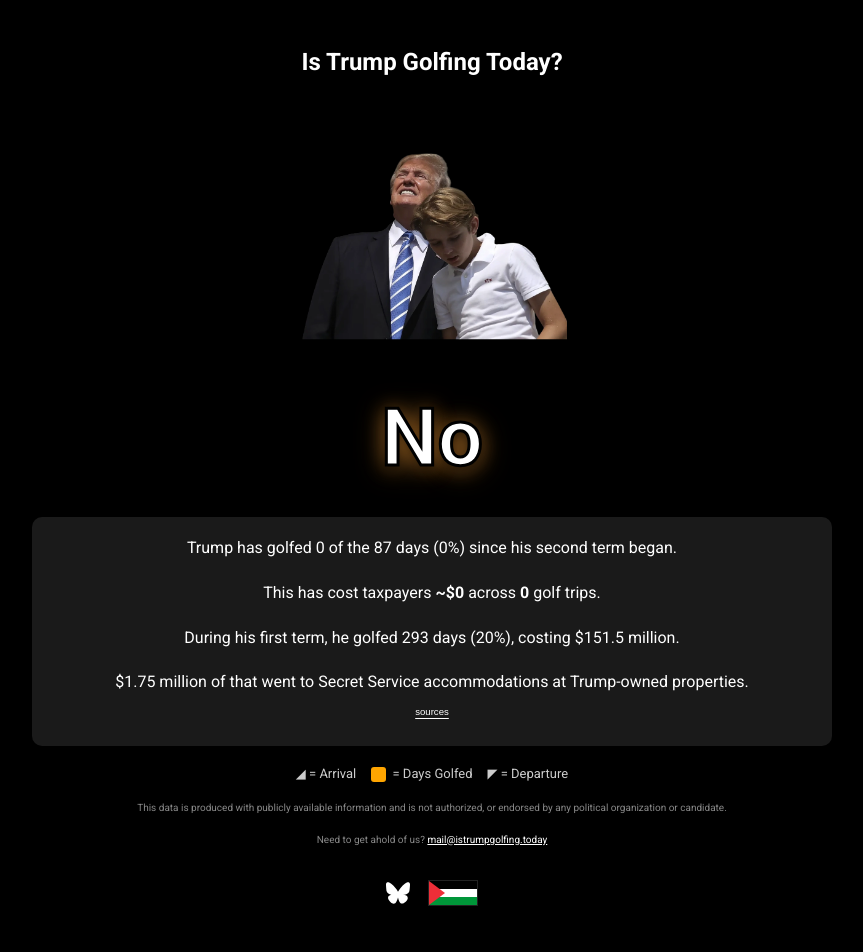
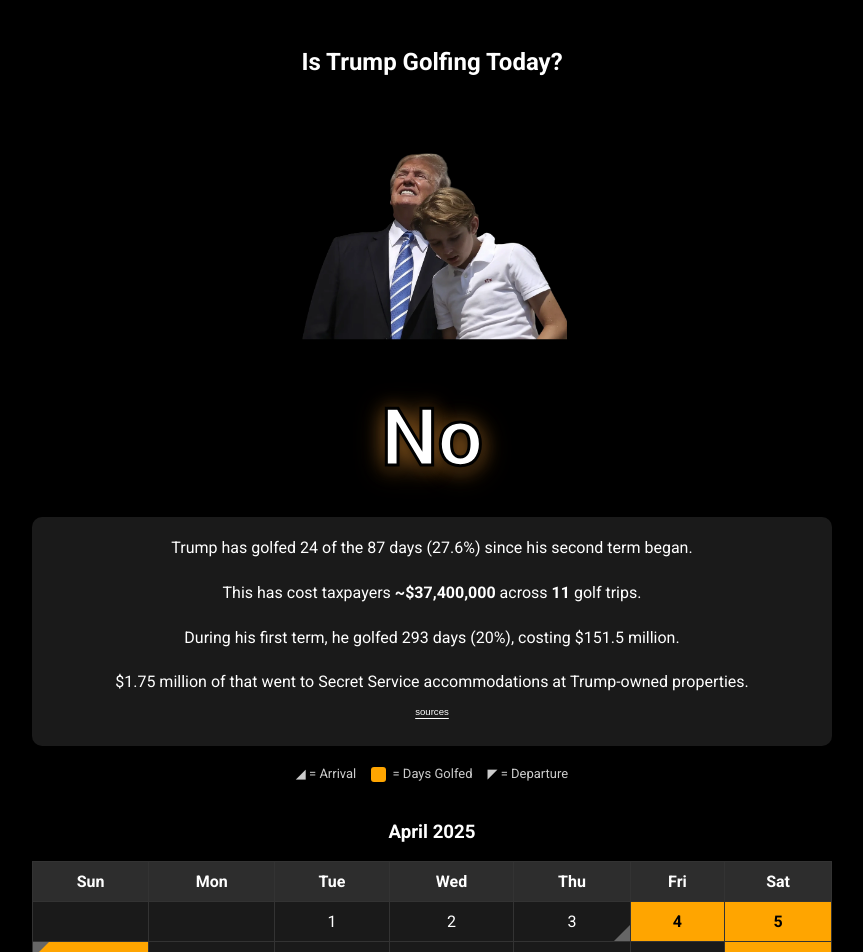
Before and after one commit to soyboi1312/istrumpgolfing.today, a Next.js app: page / in a window 1280 px wide. Shown: the top 952 px of the page, without its empty margins (208-1071 px from the left). Built offline with nearby package versions, Linux system fonts and the light colour scheme.

Commit message:
added events

```diff
--- a/data/status.ts
+++ b/data/status.ts
@@ -9,7 +9,186 @@ interface StatusData {
 
 export const statusData: StatusData = {
     events: {
-        // ... (keep existing event data)
+        '2025-04-13': {
+            location: 'West Palm Beach, FL',
+            url: 'https://rollcall.com/factbase/trump/topic/calendar/',
+            type: 'golf_departure',
+        },
+        '2025-04-12':{
+            location: 'West Palm Beach, FL',
+            url: 'https://www.yahoo.com/news/trump-arrives-round-golf-trump-161622589.html',
+            type: 'golf'
+            },
+        '2025-04-11':{
+            location: 'West Palm Beach, FL',
+            url: 'https://www.yahoo.com/news/trump-arrives-round-golf-trump-161622589.html',
+            type: 'arrival'
+            },
+        '2025-04-06': {
+            location: 'West Palm Beach, FL',
+            url: 'https://thehill.com/homenews/administration/5234982-trump-golfing-video-truth/',
+            type: 'golf_departure'
+        },
+        '2025-04-05': {
+            location: 'Jupiter, FL',
+            url: 'https://www.newsweek.com/donald-trump-golf-win-announcement-sparks-backlash-tariff-fallout-2055892',
+            type: 'golf'
+        },
+        '2025-04-04': {
+            location: 'West Palm Beach, FL',
+            url: 'https://apnews.com/article/donald-trump-tariffs-golf-813c7a300021445636f63fddbfd38c83',
+            type: 'golf'
+        },
+        '2025-04-03': {
+            location: 'Florida',
+            url: '',
+            type: 'arrival'
+        },
+        '2025-03-30': {
+            location: 'West Palm Beach, FL',
+            url: 'https://apnews.com/article/donald-trump-tariffs-golf-813c7a300021445636f63fddbfd38c83',
+            type: 'golf_departure'
+        },
+        '2025-03-29': {
+            location: 'West Palm Beach, FL',
+            url: 'https://www.instagram.com/lindseygrahamsc/p/DHzDPcXtL0_/',
+            type: 'golf'
+        },
+        '2025-03-28': {
+            location: 'Florida',
+            url: '',
+            type: 'arrival'
+        },
+        '2025-03-23': {
+            location: 'Philly',
+            url: '',
+            type: 'departure',
+        },
+        '2025-03-22': {
+            location: 'Bedminster, NJ',
+            url: 'https://www.motherjones.com/politics/2025/03/while-washington-dc-burns-trump-golfs/',
+            type: 'golf'
+        },
+        '2025-03-21': {
+            location: 'New Jersey',
+            url: '',
+            type: 'arrival'
+        },
+        '2025-03-16': {
+            location: 'West Palm Beach, FL',
+            url: 'https://www.newsweek.com/trump-touts-great-honor-winning-tournament-his-own-golf-course-2045666',
+            type: 'golf_departure'
+        },
+        '2025-03-15': {
+            location: 'West Palm Beach, FL',
+            url: 'https://www.newsweek.com/trump-touts-great-honor-winning-tournament-his-own-golf-course-2045666',
+            type: 'golf'
+        },
+        '2025-03-14': {
+            location: 'Florida',
+            url: '',
+            type: 'arrival'
+        },
+        '2025-03-09': {
+            location: 'West Palm Beach, FL',
+            url: '',
+            type: 'golf_departure'
+        },
+        '2025-03-08': {
+            location: 'West Palm Beach, FL',
+            url: '',
+            type: 'golf'
+        },
+        '2025-03-07': {
+            location: 'Florida',
+            url: '',
+            type: 'arrival'
+        },
+        '2025-03-02': {
+            location: 'West Palm Beach, FL',
+            url: 'https://www.independent.co.uk/news/world/americas/us-politics/trump-playing-golf-florida-cost-b2711532.html',
+            type: 'golf_departure'
+        },
+        '2025-03-01': {
+            location: 'Mar-a-Lago',
+            url: 'https://www.independent.co.uk/news/world/americas/us-politics/trump-playing-golf-florida-cost-b2711532.html',
+            type: 'golf'
+        },
+        '2025-02-28': {
+            location: 'Florida',
+            url: '',
+            type: 'arrival'
+        },
+        '2025-02-19': {
+            location: 'Mar-a-Lago',
+            url: 'https://www.washingtonpost.com/opinions/2025/02/20/trump-second-term-golfing-resorts/',
+            type: 'golf_departure'
+        },
+        '2025-02-18': {
+            location: 'West Palm Beach, FL',
+            url: 'https://www.washingtonpost.com/opinions/2025/02/20/trump-second-term-golfing-resorts/',
+            type: 'golf'
+        },
+        '2025-02-17': {
+            location: 'Mar-a-Lago',
+            url: 'https://www.washingtonpost.com/opinions/2025/02/20/trump-second-term-golfing-resorts/',
+            type: 'golf'
+        },
+        '2025-02-15': {
+            location: 'West Palm Beach, FL',
+            url: 'https://www.washingtonpost.com/opinions/2025/02/20/trump-second-term-golfing-resorts/',
+            type: 'golf'
+        },
+        '2025-02-14': {
+            location: 'Florida',
+            url: '',
+            type: 'arrival'
+        },
+        '2025-02-09': {
+            location: 'Mar-a-Lago',
+            url: 'https://www.washingtonpost.com/opinions/2025/02/20/trump-second-term-golfing-resorts/',
+            type: 'golf_departure'
+        },
+        '2025-02-08': {
+            location: 'West Palm Beach, FL',
+            url: 'https://www.washingtonpost.com/opinions/2025/02/20/trump-second-term-golfing-resorts/',
+            type: 'golf'
+        },
+        '2025-02-07': {
+            location: 'Florida',
+            url: '',
+            type: 'arrival'
+        },
+        '2025-02-02': {
+            location: 'Mar-a-Lago',
+            url: 'https://www.washingtonpost.com/opinions/2025/02/20/trump-second-term-golfing-resorts/',
+            type: 'golf_departure'
+        },'2025-02-01': {
+            location: 'Mar-a-Lago',
+            url: 'https://www.washingtonpost.com/opinions/2025/02/20/trump-second-term-golfing-resorts/',
+            type: 'golf'
+        },
+        '2025-01-31': {
+            location: 'Florida',
+            url: 'https://www.washingtonpost.com/opinions/2025/02/20/trump-second-term-golfing-resorts/',
+            type: 'arrival'
+        },
+        '2025-01-27': {
+            location: 'Doral, FL',
+            url: 'https://www.washingtonpost.com/opinions/2025/02/20/trump-second-term-golfing-resorts/',
+            type: 'golf_departure',
+            duration: 3
+        },
+        '2025-01-26': {
+            location: 'Doral, FL',
+            url: 'https://www.washingtonpost.com/opinions/2025/02/20/trump-second-term-golfing-resorts/',
+            type: 'golf'
+        },
+        '2025-01-25': {
+            location: 'Florida',
+            url: 'https://www.washingtonpost.com/opinions/2025/02/20/trump-second-term-golfing-resorts/',
+            type: 'arrival'
+        },
     },
     termStart: new Date(2025, 0, 19),
     tripCost: 3400000,
```
